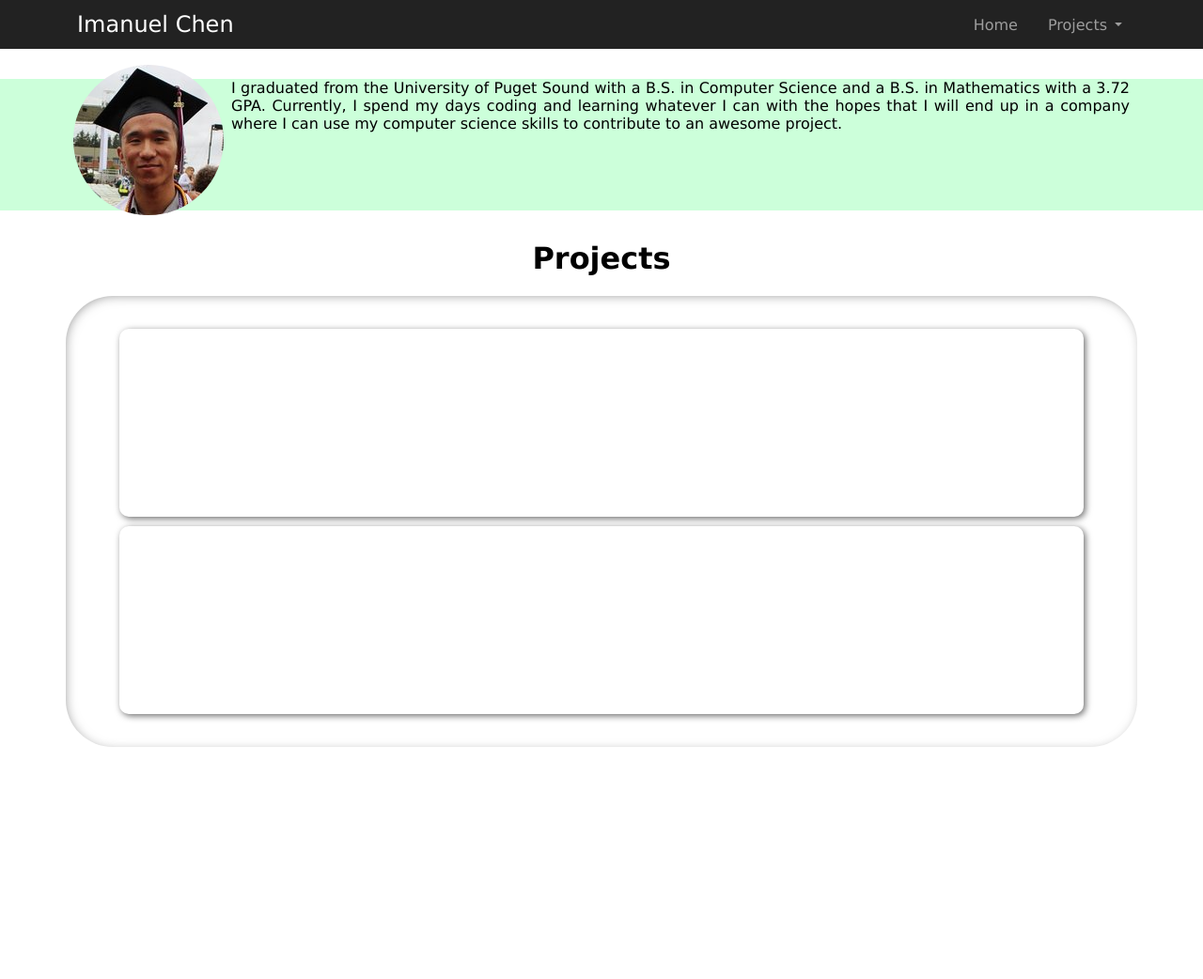
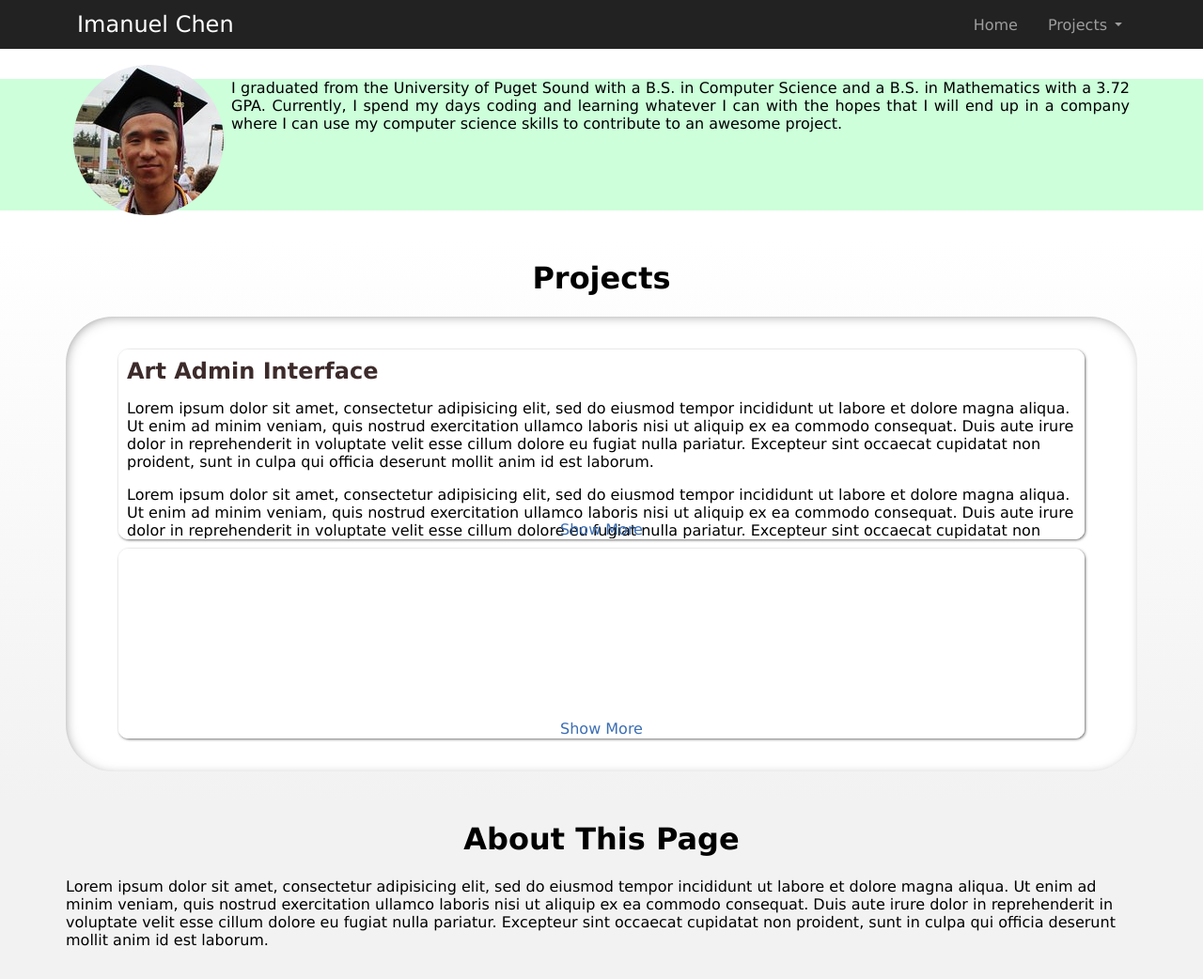
Before and after one commit to ihchen/portfolio, a Flask app: page / in a window 1280 px wide. Shown: the whole page at 94% size. Before the commit the page ends 795 px from the top, so only its background shows below. Run offline with Flask 2, Linux system fonts and the light colour scheme; parts of the project's set-up code (start-up, migrations or seed data) failed here and were passed over.

Commit message:
Further styling on project items

```diff
--- a/portfolio/templates/index.html
+++ b/portfolio/templates/index.html
@@ -2,10 +2,24 @@
 
 {% block styling %}
 <style>
+.section {
+    padding-bottom: 2em;
+}
+.section-header {
+    text-align: center;
+    padding: 1.34em 0;
+}
+.section-header h1 {
+    margin: 0;
+}
+
+/*
+ * Header
+ */
+
 header {
     background-color: #CCFFDA;
-    margin-top: 2em;
-    margin-bottom: 2em;
+    margin: 2em 0;
 }
 header .container {
     min-height: 140px;
@@ -44,21 +58,70 @@ header .container {
     }
 }
 
-.header {
-    text-align: center;
+/*
+ * Project Section
+ */
+
+.project.section {
+    background: white; /* For browsers that do not support gradients */
+    background: -webkit-linear-gradient(white, #F2F2F2); /* For Safari 5.1 to 6.0 */
+    background: -o-linear-gradient(white, #F2F2F2); /* For Opera 11.1 to 12.0 */
+    background: -moz-linear-gradient(white, #F2F2F2); /* For Firefox 3.6 to 15 */
+    background: linear-gradient(white, #F2F2F2); /* Standard syntax */
 }
 .project-container {
     box-shadow: 2px 2px 14px -5px #6E6E6E inset;
     border-radius: 50px;
+    background-color: white;
     padding: 25px 0;
 }
 .project-item {
-    box-shadow: 2px 2px 7px 0px #6E6E6E;
     border-radius: 10px;
+    box-shadow: 1px 1px 3px 0px #6E6E6E;
+    border: 1px solid white;
+    position: relative;
+    top: 0; left: 0;
+    transition: .3s;
 
     width: 90%;
     margin: 10px auto;
     height: 200px;
+    overflow: hidden;
+}
+.project-item:hover {
+    box-shadow: 4px 4px 3px 0px #6E6E6E;
+    border: 1px solid #F2F2F2;
+    top: -3px; left: -3px;
+}
+.project-item-contents {
+    padding: .5em .5em;
+}
+.project-item-contents h2 {
+    color: #3D2B2B;
+    margin: 0;
+}
+.project-item-contents a:hover,.show-link:hover {
+    text-decoration: underline;
+}
+.show-link {
+    color: #3C6EB4;
+
+    position: absolute;
+    bottom: 0;
+    left: 50%;
+    transform: translateX(-50%);
+    cursor: pointer;
+}
+.hide {
+    display: none;
+}
+
+/*
+ * About Section
+ */
+
+.about.section {
+    background-color: #F2F2F2;
 }
 </style>
 {% endblock %}
@@ -74,16 +137,37 @@ header .container {
         </div>
     </div>
 </header>
-<div class="container">
-    <div class="header">
-        <h1>Projects</h1>
+<div class="container-fluid project section">
+    <div class="container">
+        <div class="section-header">
+            <h1>Projects</h1>
+        </div>
+        <div class="project-container">
+            <div class="project-item">
+                <div class="project-item-contents">
+                    <h2><a href="">Art Admin Interface</a></h2>
+                    <p>Lorem ipsum dolor sit amet, consectetur adipisicing elit, sed do eiusmod tempor incididunt ut labore et dolore magna aliqua. Ut enim ad minim veniam, quis nostrud exercitation ullamco laboris nisi ut aliquip ex ea commodo consequat. Duis aute irure dolor in reprehenderit in voluptate velit esse cillum dolore eu fugiat nulla pariatur. Excepteur sint occaecat cupidatat non proident, sunt in culpa qui officia deserunt mollit anim id est laborum.</p>
+                    <p>Lorem ipsum dolor sit amet, consectetur adipisicing elit, sed do eiusmod tempor incididunt ut labore et dolore magna aliqua. Ut enim ad minim veniam, quis nostrud exercitation ullamco laboris nisi ut aliquip ex ea commodo consequat. Duis aute irure dolor in reprehenderit in voluptate velit esse cillum dolore eu fugiat nulla pariatur. Excepteur sint occaecat cupidatat non proident, sunt in culpa qui officia deserunt mollit anim id est laborum.</p>
+                    <div class="show-link">Show More</div>
+                    <div class="show-link hide">Show Less</div>
+                    <div class="elipsis">...</div>
+                </div>
+            </div>
+            <div class="project-item">
+                <div class="show-link">Show More</div>
+                <div class="show-link hide">Show Less</div>
+                <div class="elipsis hide">...</div>
+            </div>
+        </div>
     </div>
-    <div class="project-container">
-        <div class="project-item">
-
+</div>
+<div class="container-fluid about section">
+    <div class="container">
+        <div class="section-header">
+            <h1>About This Page</h1>
         </div>
-        <div class="project-item">
-
+        <div class="about-container">
+            Lorem ipsum dolor sit amet, consectetur adipisicing elit, sed do eiusmod tempor incididunt ut labore et dolore magna aliqua. Ut enim ad minim veniam, quis nostrud exercitation ullamco laboris nisi ut aliquip ex ea commodo consequat. Duis aute irure dolor in reprehenderit in voluptate velit esse cillum dolore eu fugiat nulla pariatur. Excepteur sint occaecat cupidatat non proident, sunt in culpa qui officia deserunt mollit anim id est laborum.
         </div>
     </div>
 </div>
```
